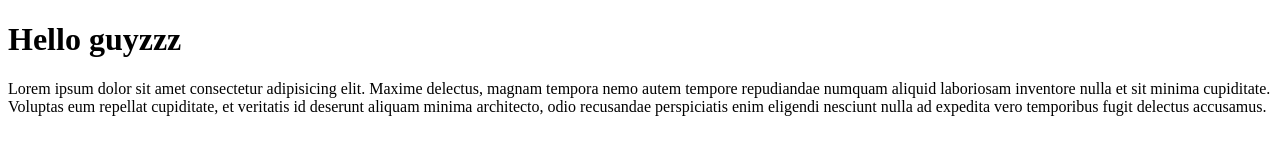
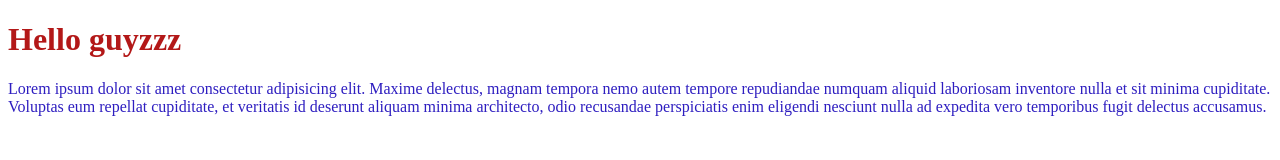
Before and after one commit to sunnyghosh108/my-second-repo, a plain HTML site: page index.html in a window 1280 px wide. Drawn offline with Linux system fonts and the light colour scheme.

Commit message:
style added

```diff
--- a/index.html
+++ b/index.html
@@ -5,6 +5,7 @@
     <meta http-equiv="X-UA-Compatible" content="IE=edge">
     <meta name="viewport" content="width=device-width, initial-scale=1.0">
     <title>My second github repo</title>
+    <link rel="stylesheet" href="style.css">
 </head>
 <body>
     <h1>Hello guyzzz</h1>
--- /dev/null
+++ b/style.css
@@ -0,0 +1,6 @@
+h1{
+    color: rgb(179, 24, 24);
+}
+p{
+    color: rgb(46, 30, 192);
+}
```
